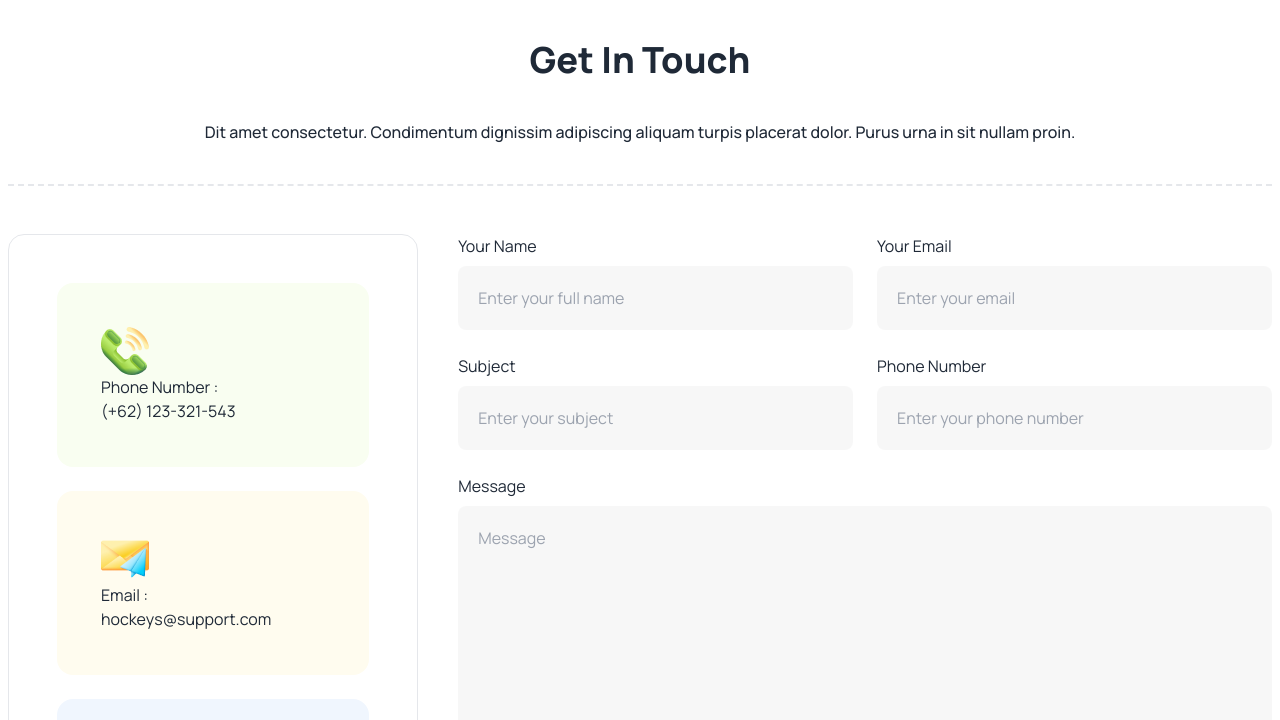
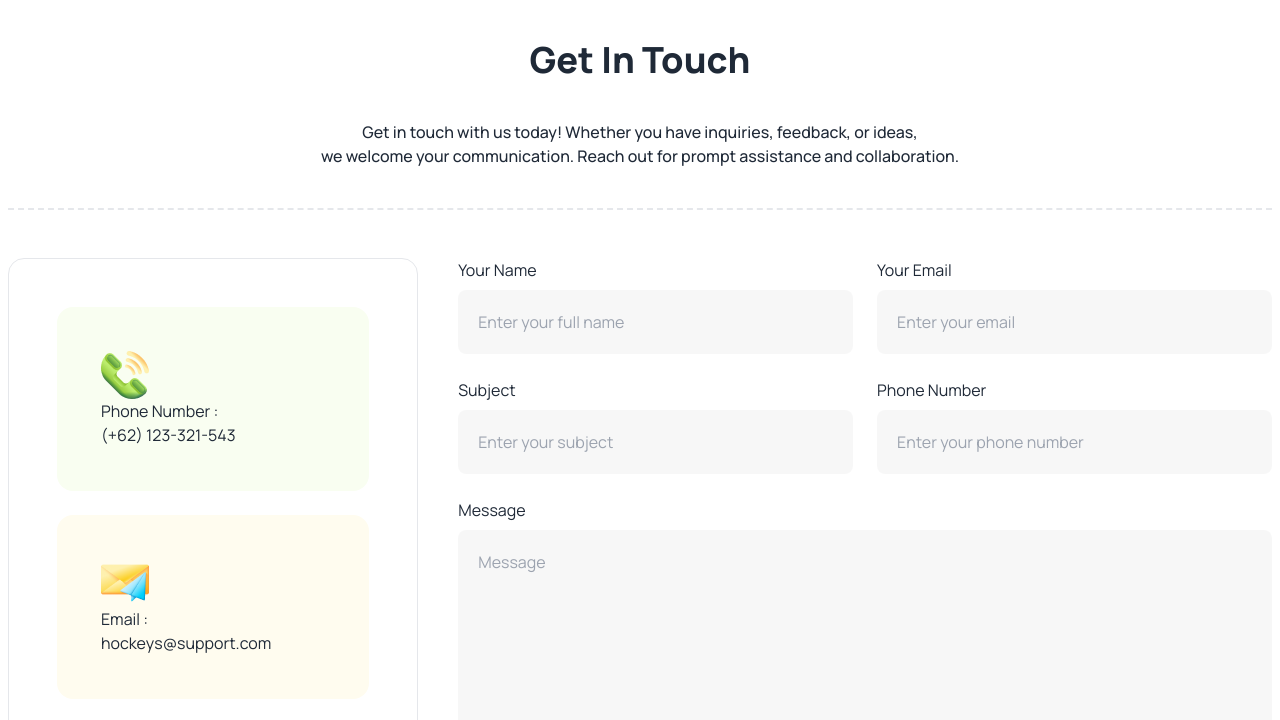
Before and after one commit to shahinkhalasi/hockey-website, a plain HTML site: page index.html in a window 1280 px wide. Shown: the part 4320-5040 px from the top of the page. Drawn offline with nearby package versions, Linux system fonts and the light colour scheme.

Commit message:
added get in touch text

```diff
--- a/index.html
+++ b/index.html
@@ -648,9 +648,9 @@
 
         <section class="py-16 px-2 border-t-2 border-dashed flex flex-col gap-10">
             <h2 class="black-heading text-4xl font-extrabold text-center">Get In Touch</h2>
-            <p class="gray-paragraph font-medium text-center">Dit amet consectetur. Condimentum dignissim adipiscing
-                aliquam turpis placerat dolor. Purus urna in sit
-                nullam proin. </p>
+            <p class="gray-paragraph font-medium text-center">Get in touch with us today! Whether you have inquiries,
+                feedback, or ideas,<br> we welcome your communication. Reach out for prompt assistance and collaboration.
+            </p>
 
             <!-- card + form holder -->
 
```
